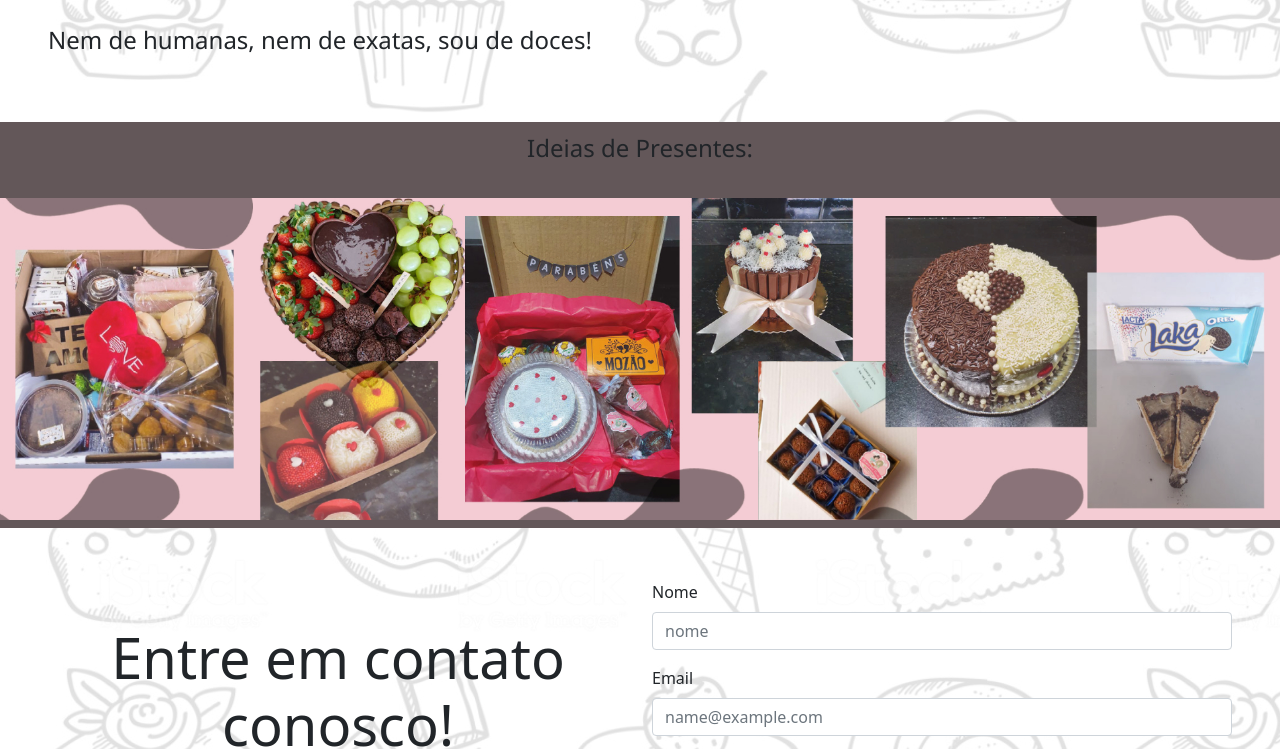
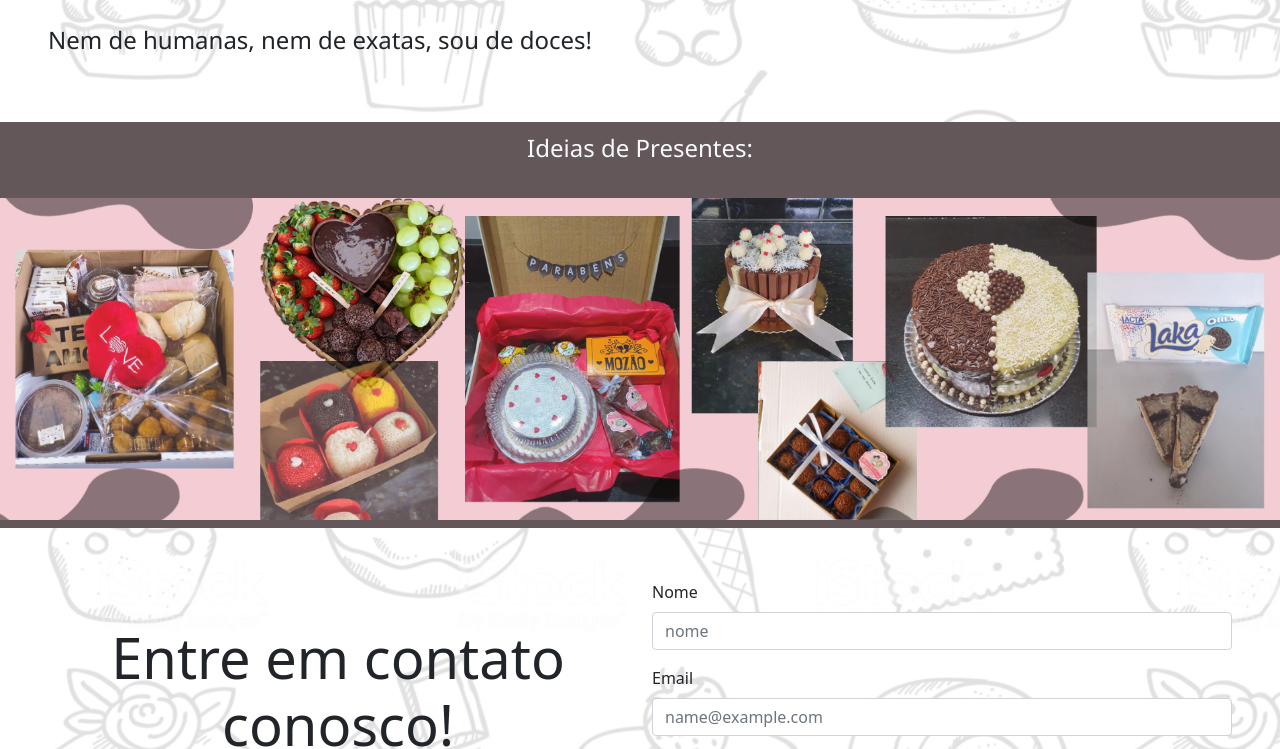
Before and after one commit to JuRibeiro/projetoMimosBootstrap, a plain HTML site: page index.html in a window 1280 px wide. Shown: the part 3400-4149 px from the top of the page. Drawn offline with nearby package versions, Linux system fonts and the light colour scheme.

Commit message:
ajuste cor section presentes

```diff
--- a/index.html
+++ b/index.html
@@ -341,7 +341,7 @@
         Nem de humanas, nem de exatas, sou de doces!
     </p>
 
-<div class="backgroundnav">
+<div class="backgroundnav text-light">
     <section id="presentes">
         <p class="display-7 d-flex justify-content-center p-2 fonteTamanho"> Ideias de Presentes: </p>
         <div class="row">
```
